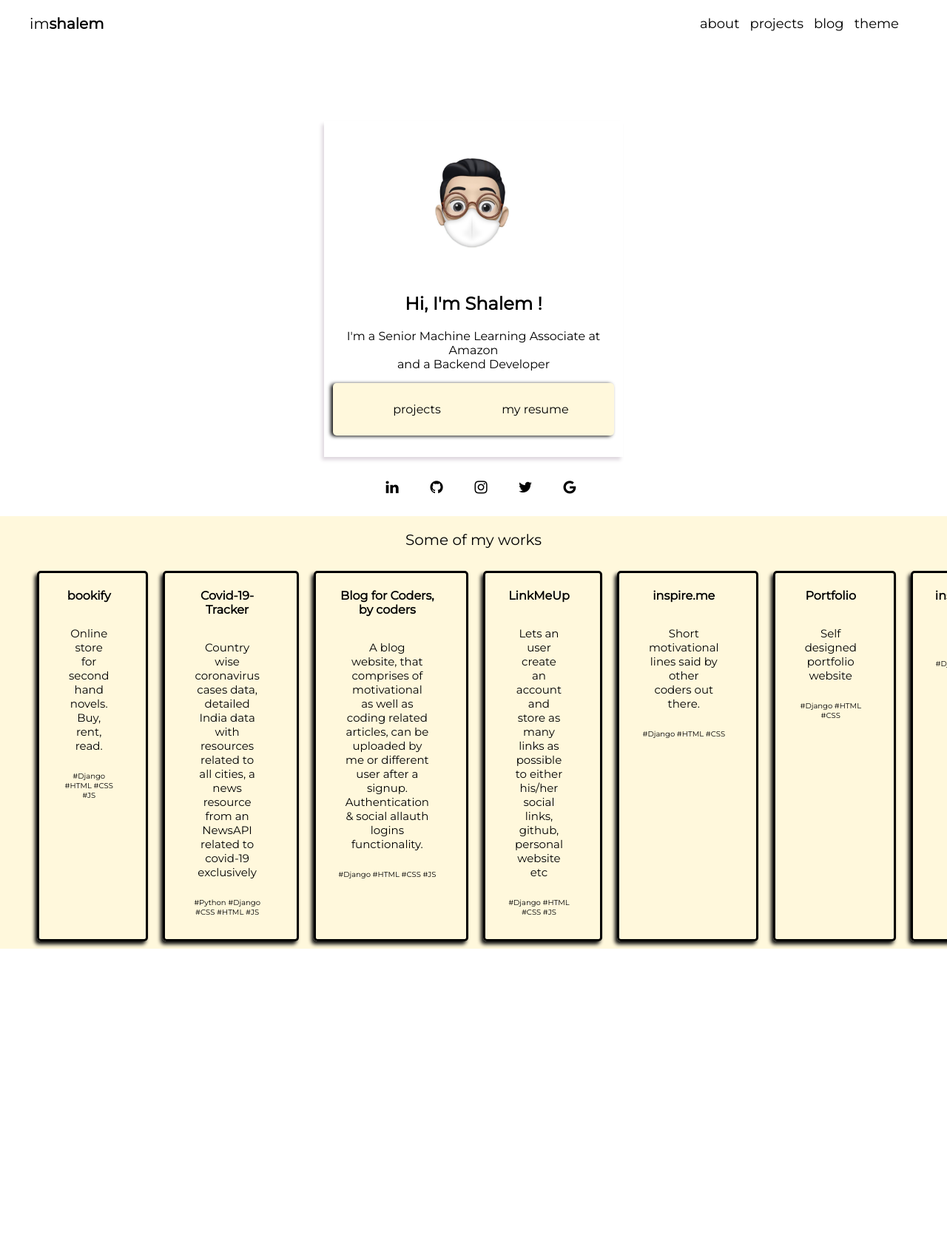
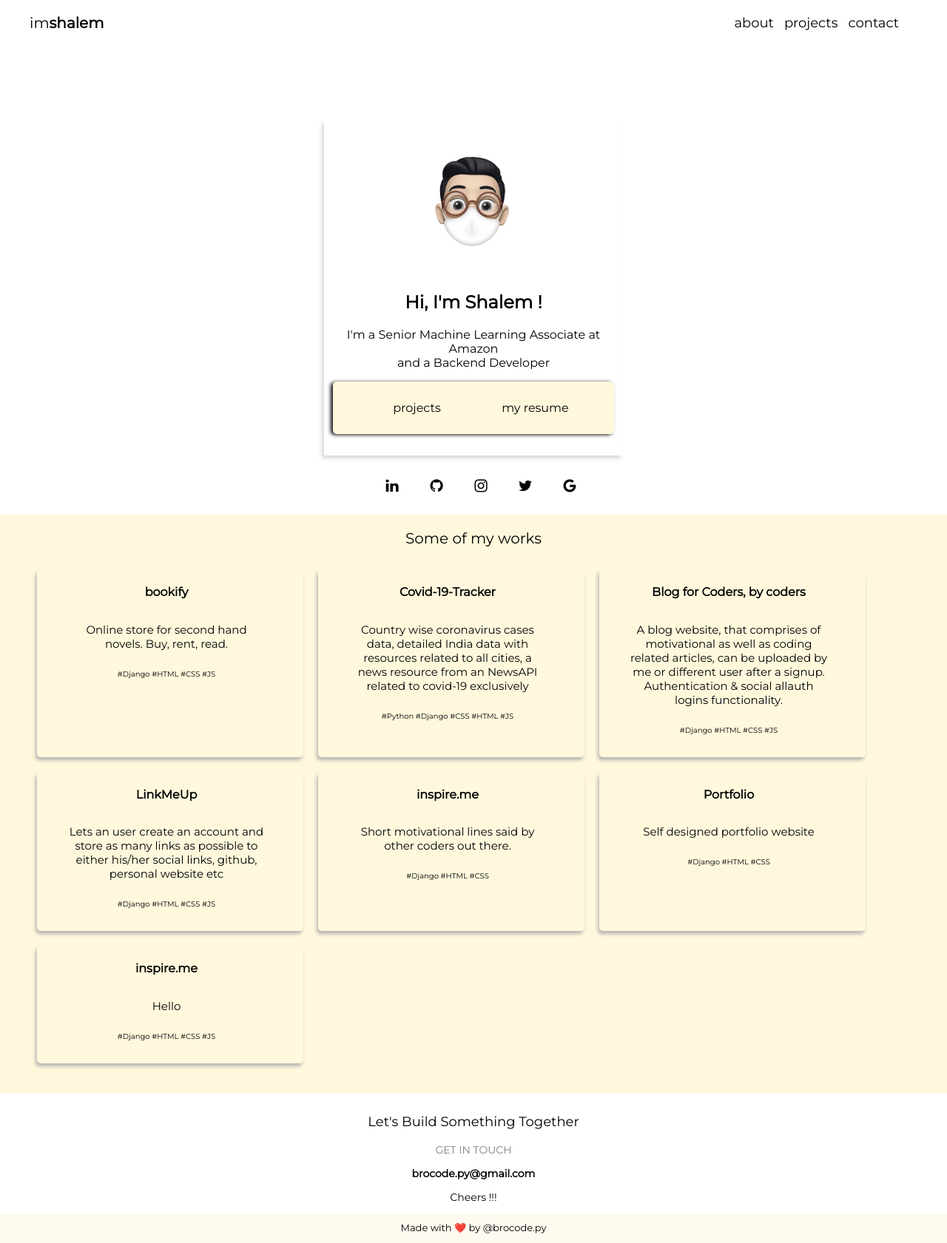
Before and after one commit to rshalem/Portfolio, a Django app: page / in a window 1280 px wide. Shown: the whole page at 74% size. Before the commit the page ends 1283 px from the top, so only its background shows below. Run offline with Django 3.2, Linux system fonts and the light colour scheme; data comes from the database, SQL or seed files in the repository; both versions use the stored data as it was after the commit.

Commit message:
7th commit

```diff
--- a/portfolio/settings.py
+++ b/portfolio/settings.py
@@ -120,7 +120,7 @@ USE_TZ = True
 # https://docs.djangoproject.com/en/3.0/howto/static-files/
 
 # when collectstatic command run, all static will be stored in this folder which is created when cmd is called
-STATIC_ROOT = os.path.join(BASE_DIR, 'staticfiles')
+#STATIC_ROOT = os.path.join(BASE_DIR, 'staticfiles')
 
 STATIC_URL = '/static/'
 STATICFILES_DIRS = (os.path.join(BASE_DIR, 'static'),)
--- a/src/urls.py
+++ b/src/urls.py
@@ -3,6 +3,8 @@ from django.urls import path
 
 from . import views
 
+app_name = 'main'
+
 urlpatterns = [
     path('', views.index, name='home')
 ]
--- a/static/css/default.css
+++ b/static/css/default.css
@@ -5,6 +5,7 @@
     --aboutSectionColor: cornsilk;
     --workBorderColor: black;
     --aboutHoverColor: #e39b68;
+    --contactSectionColor: #b57c53;
 }
 
 html, body{
@@ -28,9 +29,14 @@ body * {
     background-color: var(--mainColor);
 }
 
+.s6{
+    background-color: floralwhite;
+}
+
 a{
     text-decoration: none;
     color: black;
+    font-family: 'Montserrat', sans-serif;
 }
 
 .main-container{
@@ -166,23 +172,26 @@ p, h1, h2, h3, h4 {
     text-align: center;
 }
 
+.project-wrapper{
+    margin-bottom: 30px;
+}
 .projects{
+
     display:flex;
-    justify-content: space-between;
+    flex-wrap: wrap;
 
 }
 
 .work{
-    border: 3px solid var(--workBorderColor);
+    flex: 0 0 25%;
     border-radius: 5px 5px 5px 5px;
-    width: 50%;
     margin: 10px;
     padding-left: 30px;
     padding-right:30px;
     padding-bottom: 20px;
-    -webkit-box-shadow: -3px 4px 5px 0px rgba(13,13,13,1);
-    -moz-box-shadow: -3px 4px 5px 0px rgba(13,13,13,1);
-    box-shadow: -3px 4px 5px 0px rgba(13,13,13,1);
+    -webkit-box-shadow: -2px 4px 5px 0px rgba(181,180,179,1);
+    -moz-box-shadow: -2px 4px 5px 0px rgba(181,180,179,1);
+    box-shadow: -2px 4px 5px 0px rgba(181,180,179,1);
 
 }
 
@@ -215,6 +224,36 @@ p, h1, h2, h3, h4 {
     text-align: center;
 }
 
+#contact-wrapper{
+    padding-top: 10px;
+    text-align: center;
+}
+
+.contact-heading{
+    font-size: 18px;
+}
+
+.contact-info{
+    font-size: 14px;
+}
+
+.get-in-touch{
+    color: grey;
+}
+
+.footer{
+    text-align: center;
+    overflow: hidden;
+}
+
+.footer-content{
+
+    color: black;
+    font-size: 13px;
+    margin-top: 0;
+    padding-top: 10px;
+}
+
 @media screen and (max-width:1200px){
     .main-container{
         width: 80%;
@@ -223,6 +262,11 @@ p, h1, h2, h3, h4 {
 
 
 @media screen and (max-width : 1200px) {
+
+    .brand{
+        padding-top: 10px;
+    }
+
     .projects{
         flex-direction: column;
         flex-wrap: wrap;
@@ -231,6 +275,7 @@ p, h1, h2, h3, h4 {
     .work{
         width:auto;
     }
+
     .center-column{
         margin-top: 10px;
         width: 300px;
@@ -259,11 +304,14 @@ p, h1, h2, h3, h4 {
 
     }
 
-
-
 }
 
 @media screen and (max-width : 375px){
+
+    .brand{
+        padding-top: 10px;
+    }
+
     .projects{
         flex-direction: column;
         flex-wrap: wrap;
--- a/templates/index.html
+++ b/templates/index.html
@@ -16,13 +16,12 @@
         <div class="main-container">
             <div class="nav-wrapper">
                 <div class="brand">
-                    <p class="brand-name">im<span><b>shalem</b></span></p>
+                    <a class="brand-name" href="{% url 'main:home' %}">im<span><b>shalem</b></span></a>
                 </div>
                 <ul id="navigation">
                     <li><a href="#">about</a></li>
                     <li><a href="#social">projects</a></li>
-                    <li><a href="#">blog</a></li>
-                    <li><a href="#">theme</a></li>
+                    <li><a href="#contact-wrapper">contact</a></li>
                 </ul>
             </div>
         </div>
@@ -67,7 +66,10 @@
     <section class="s3">
         <div class="main-container">
             <div class="project-wrapper">
-                <p class="work-heading">Some of my works</p>
+                <div class="work-heading">
+                    <p>Some of my works</p>
+                </div>
+
                 <div class="projects">
                     {% for project in all_projects %}
                         <a target="_blank" href="{{ project.github_repo }}"><div class="work">
@@ -80,13 +82,34 @@
                     {% endfor %}
                 </div>
 
+        </div>
 
+    </section>
 
+    <section class="s5">
+        <div class="main-container">
+            <div id="contact-wrapper">
+                <div class="contact-heading">
+                    <p>Let's Build Something Together</p>
+                </div>
+
+                <div class="contact-info">
+                    <p class="get-in-touch">GET IN TOUCH</p>
+                    <p><b>brocode.py@gmail.com</b></p>
+                    <p>Cheers !!!</p>
+                </div>
             </div>
 
         </div>
 
     </section>
 
+    <section class="s6">
+        <div class="footer">
+            <p class="footer-content">Made with ❤️ by <a target="_blank" href="https://www.instagram.com/brocode.py/">@brocode.py</a></p>
+        </div>
+
+    </section>
+
 </body>
 </html>
```
Also changed, not shown: db.sqlite3. Lines whose indentation alone changed are shown as unchanged.
